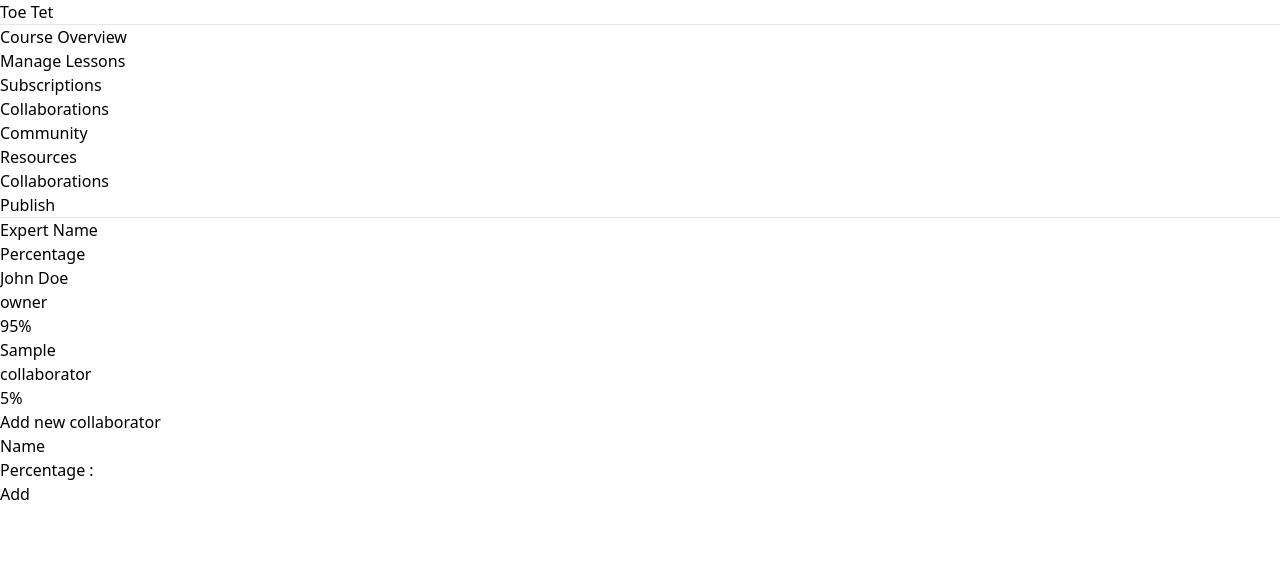
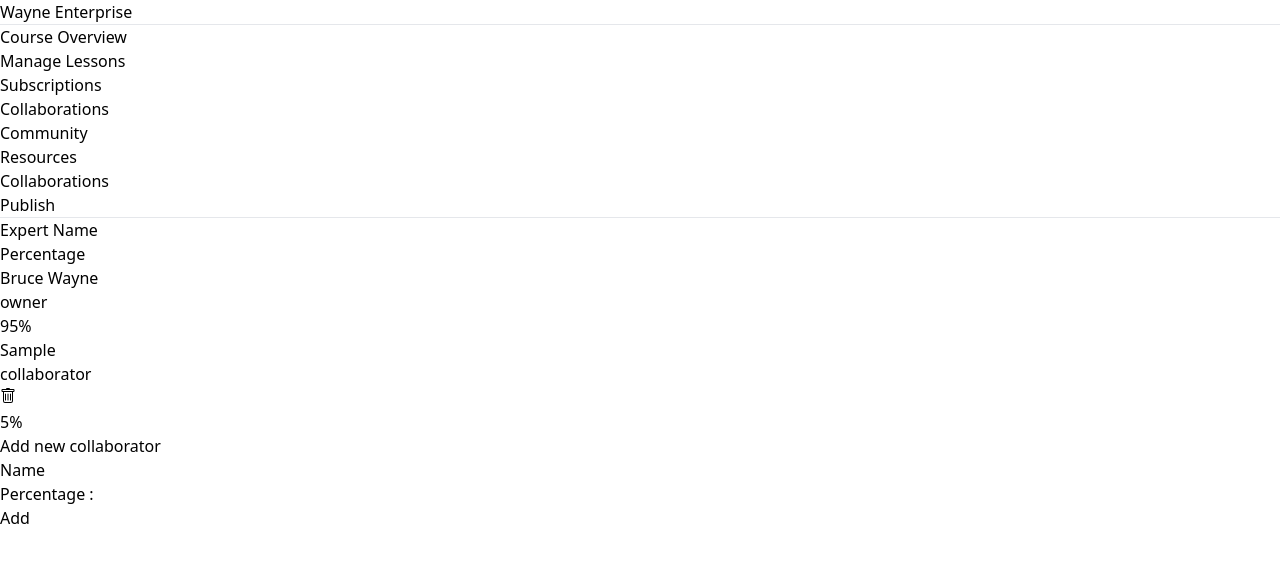
Before and after one commit to Khant-Nyar-Ko-Ko/Collaborator, a React (Vite) app: page / in a window 1280 px wide. Both pictures are taken after typing "Sample", "5" into the empty fields and a click on the button "Add". Shown: the top 562 px of the page. Built offline with nearby package versions, Linux system fonts and the light colour scheme.

Commit message:
final commit

```diff
--- a/src/components/AddMember.tsx
+++ b/src/components/AddMember.tsx
@@ -1,3 +1,5 @@
+import { useState } from "react";
+
 interface CollaboratorData {
   name: string;
   percentage: number;
@@ -5,21 +7,52 @@ interface CollaboratorData {
 
 interface AddMemberProps {
   data: CollaboratorData[];
+  onDelete : (index : number) => void;
 }
 
-const AddMember: React.FC<AddMemberProps> = ({ data }) => {
+const AddMember: React.FC<AddMemberProps> = (
+  { data, onDelete },
+  props: React.SVGProps<SVGSVGElement>
+) => {
+  const [isHovering, setIsHovering] = useState(false);
+
   return (
     <>
-     {data.map((collaborator, index) => (
-        <div key={index} className="px-4 py-3 h-[70px] flex justify-between items-center bg-white mx-10 mt-5 rounded shadow">
+      {data.map((collaborator, index) => (
+        <div
+          key={index}
+          className="px-4 py-3 h-[70px] flex justify-between items-center bg-white mx-10 mt-5 rounded shadow group"
+          onMouseEnter={() => setIsHovering(true)}
+          onMouseLeave={() => setIsHovering(false)}
+        >
           <div className="flex gap-5 items-center">
             <p className="w-10 h-10 rounded-full bg-slate-300"></p>
             <p className="text-lg text-slate-500">{collaborator.name}</p>
-            <p className="px-2 rounded-xl bg-blue-100 text-blue-500 text-sm text-center">
+            <p className="px-2 rounded-xl bg-orange-100 text-orange-500 text-sm text-center">
               collaborator
             </p>
           </div>
-          <div className="mx-10">
+          <div className="mx-10 flex gap-5 ">
+            <button
+            onClick={() => onDelete(index)}
+              className={`hidden ${
+                isHovering ? "block" : "hidden"
+              } text-red-500  px-2 group-hover:block hover:block`}
+            >
+              <svg
+                fill="currentColor"
+                viewBox="0 0 16 16"
+                height="1em"
+                width="1em"
+                {...props}
+              >
+                <path d="M5.5 5.5A.5.5 0 016 6v6a.5.5 0 01-1 0V6a.5.5 0 01.5-.5zm2.5 0a.5.5 0 01.5.5v6a.5.5 0 01-1 0V6a.5.5 0 01.5-.5zm3 .5a.5.5 0 00-1 0v6a.5.5 0 001 0V6z" />
+                <path
+                  fillRule="evenodd"
+                  d="M14.5 3a1 1 0 01-1 1H13v9a2 2 0 01-2 2H5a2 2 0 01-2-2V4h-.5a1 1 0 01-1-1V2a1 1 0 011-1H6a1 1 0 011-1h2a1 1 0 011 1h3.5a1 1 0 011 1v1zM4.118 4L4 4.059V13a1 1 0 001 1h6a1 1 0 001-1V4.059L11.882 4H4.118zM2.5 3V2h11v1h-11z"
+                />
+              </svg>
+            </button>
             <p className="font-semibold">{collaborator.percentage}%</p>
           </div>
         </div>
--- a/src/components/AddModal.tsx
+++ b/src/components/AddModal.tsx
@@ -61,6 +61,8 @@ const AddModal: React.FC<AddModalProps> = ({ addData }) => {
               type="number"
               className=" w-[200px] bg-slate-100"
               value={percentage}
+              min={0}
+              max={100}
               onChange={handleChangePercentage}
             />
           </div>
--- a/src/components/AdminCard.tsx
+++ b/src/components/AdminCard.tsx
@@ -8,7 +8,7 @@ const AdminCard: React.FC<AdminCardProp> = ({totalPercentage}) => {
       <div className="px-4 py-3 h-[70px] flex justify-between items-center bg-white mx-10 rounded shadow">
         <div className=" flex gap-5 items-center">
           <p className=" w-10 h-10 rounded-full bg-slate-300"></p>
-          <p className=" text-lg text-slate-500">John Doe</p>
+          <p className=" text-lg text-slate-500">Bruce Wayne</p>
           <p className=" px-2 rounded-xl bg-blue-100 text-blue-500 text-sm text-center">
             owner
           </p>
--- a/src/components/Collab.tsx
+++ b/src/components/Collab.tsx
@@ -30,6 +30,13 @@ const Collab : React.FC = () => {
     }
   };
 
+  const handleDelete = (index : number) => {
+    const deletedPercentage = data[index].percentage;
+    const newData = data.filter((_,i) => i !== index);
+    setData(newData);
+    totalPercentageRef.current += deletedPercentage;
+  }
+
 
 
   return (
@@ -48,7 +55,7 @@ const Collab : React.FC = () => {
         <p className=" ">Percentage</p>
       </div>
       <AdminCard totalPercentage={totalPercentageRef.current} />
-      <AddMember data={data} />
+      <AddMember data={data} onDelete={handleDelete} />
       </div>
       <AddModal addData={addData}/>
     </div>
--- a/src/components/Navbar.tsx
+++ b/src/components/Navbar.tsx
@@ -29,7 +29,7 @@ const Navbar = () => {
     <div className=" col-span-1 bg-blue-900">
       <div>
         <h2 className=" text-white text-2xl font-serif text-center my-5">
-          Toe Tet
+          Wayne Enterprise
         </h2>
         <hr />
       </div>
```
